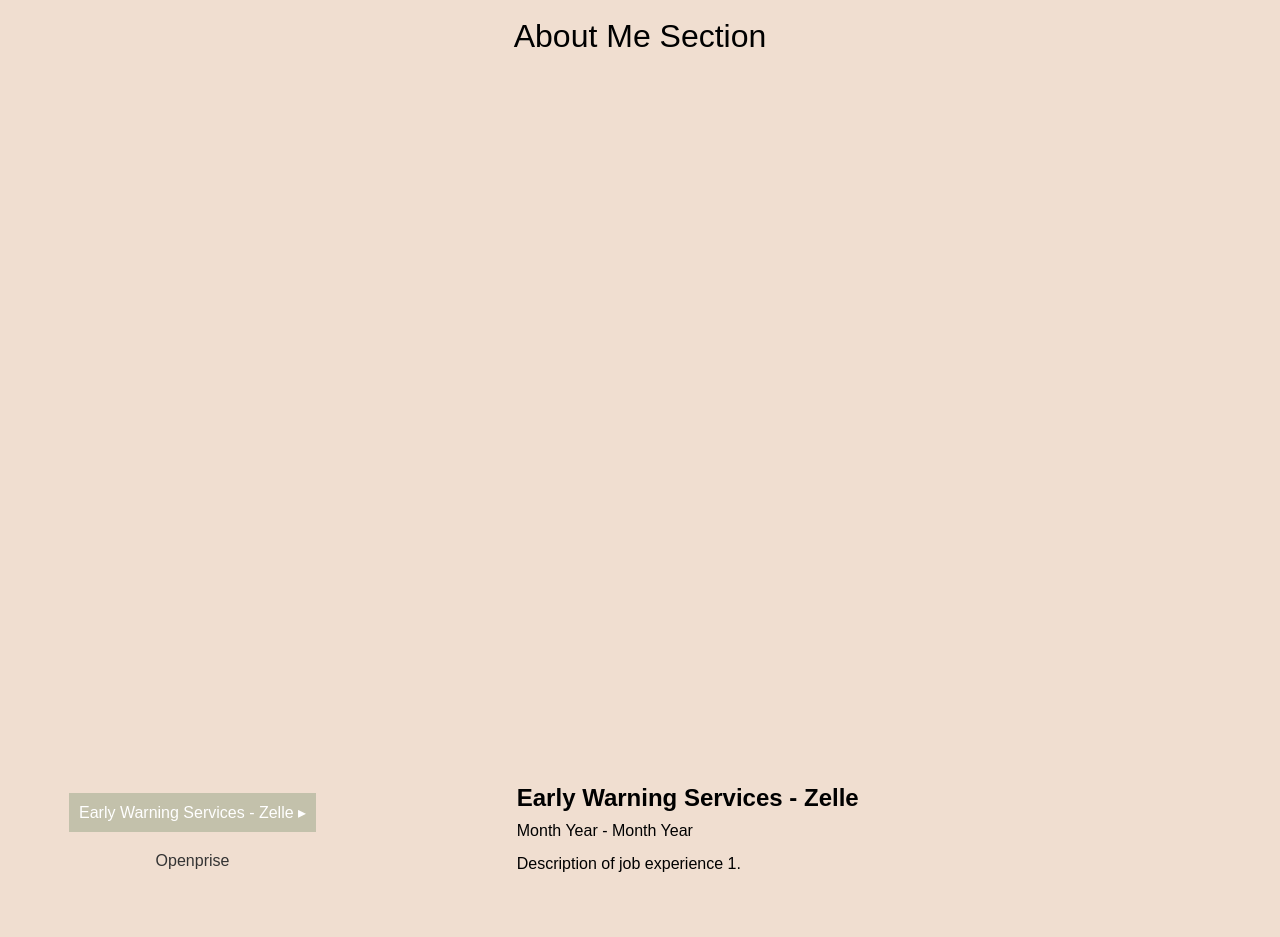
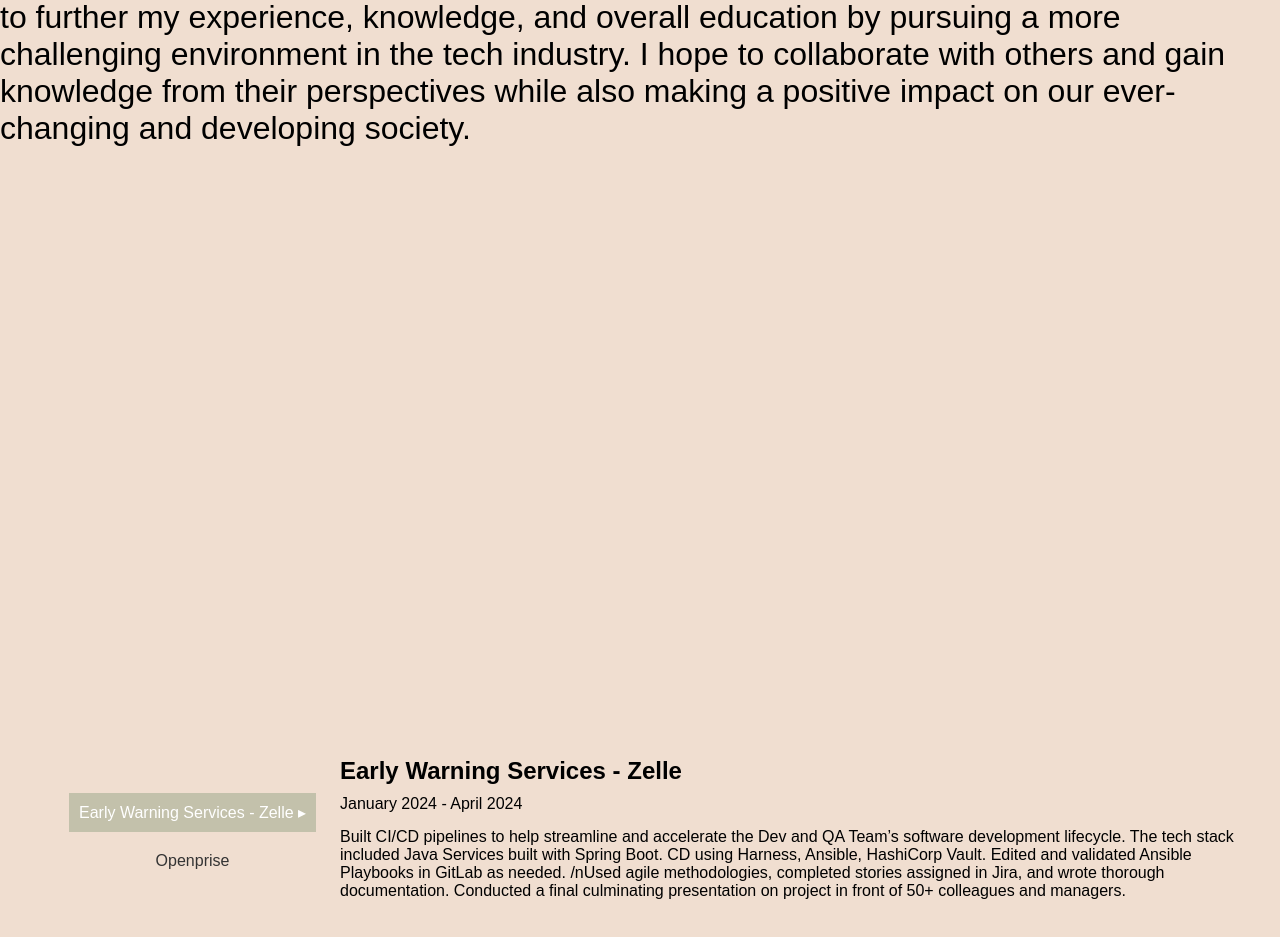
Before and after one commit to zoealinea/zoealinea.github.io, a React (Create React App) app: page / in a window 1280 px wide. Shown: the part 1164-2101 px from the top of the page. Built offline with nearby package versions, Linux system fonts and the light colour scheme; a web font is replaced by a local one.

Commit message:
update description

```diff
--- a/src/components/AboutMe.js
+++ b/src/components/AboutMe.js
@@ -5,7 +5,7 @@
 const AboutMe = () => {
   return (
     <div className="AboutMe">
-      About Me Section
+      I am a hardworking new graduate from Computer Science Software Engineering at ASU, where I graduated Magna Cum Laude and earned a certification in Informatics. I am eager to further my experience, knowledge, and overall education by pursuing a more challenging environment in the tech industry. I hope to collaborate with others and gain knowledge from their perspectives while also making a positive impact on our ever-changing and developing society.
     </div>
   );
 };
--- a/src/components/Experience.js
+++ b/src/components/Experience.js
@@ -9,14 +9,19 @@
   const experienceItems = [
     {
       title: "Early Warning Services - Zelle",
-      duration: "Month Year - Month Year",
-      description: "Description of job experience 1.",
+      duration: "January 2024 - April 2024",
+      description: "Built CI/CD pipelines to help streamline and accelerate the Dev and QA Team’s software development lifecycle. \nThe tech stack included Java Services built with Spring Boot. CD using Harness, Ansible, HashiCorp Vault. \nEdited and validated Ansible Playbooks in GitLab as needed. /nUsed agile methodologies, completed stories assigned in Jira, and wrote thorough documentation. \nConducted a final culminating presentation on project in front of 50+ colleagues and managers.",
     },
     {
       title: "Openprise",
-      duration: "Month Year - Month Year",
-      description: "Description of job experience 2.",
-    },
+      duration: "June 2022 - May 2023",
+      description: "Developed a metrics dashboard for Engineering and Sales teams: \nTo track product performance and customer trends to display in corporate office space. \nDisplay data usage metrics for sales optimization and bug identification. \nBuilt the backend server with the Micronaut framework. \nMade to support seamless data transmission via RESTFUL APIs to interact with MySQL database and Elasticsearch search engine. \nApplied data engineering techniques, focusing on ETL processes. \nDynamic Frontend built with Javascript, HTML, and CSS. \nBuilt utilizing Vue.js, Axios, and Pinia state management. \nEmployed Apache Echarts for real-time, engaging, data visualization. \nNginx reverse proxy, JWT authentication, and OAuth for data security. \nContainerization using Docker and also assisted with deployment.",
+    }
+    // {
+    //   title: "",
+    //   duration: "",
+    //   description: ""
+    // }
     // Add more job experiences as needed
   ];
 
```
